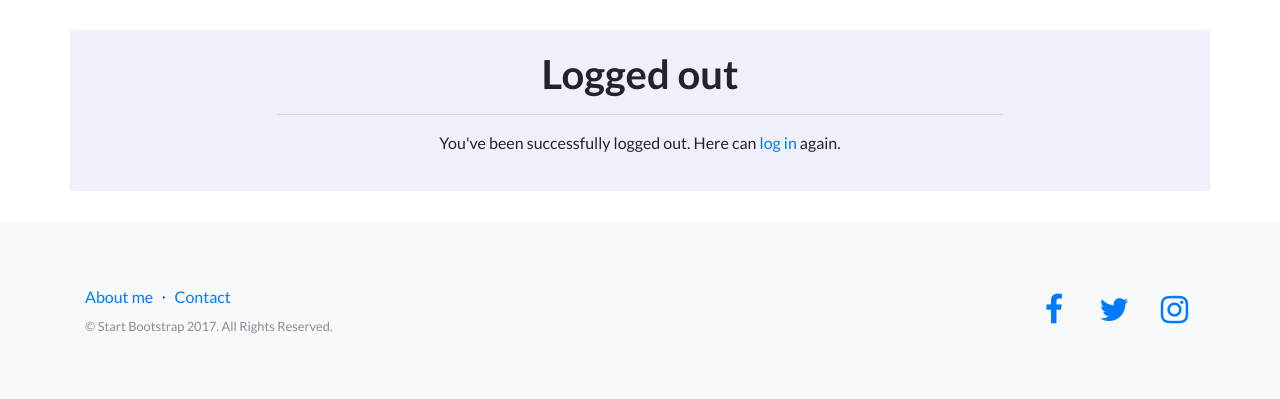
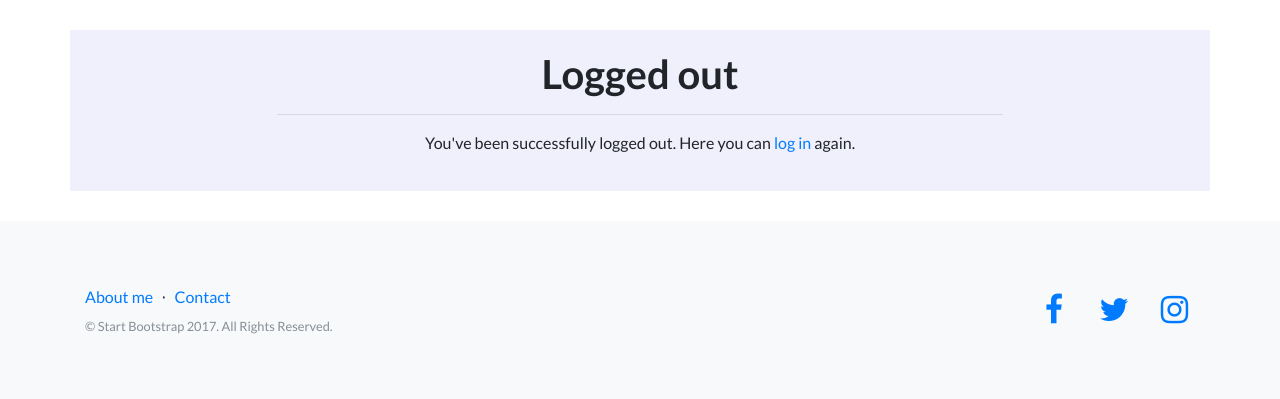
Before and after one commit to Cheetar/spending_tracker, a Django app: page /accounts/logout/ in a window 1280 px wide. Shown: the part 56-455 px from the top of the page. Run offline with Django 3.2, Linux system fonts and the light colour scheme; some libraries are stand-ins or nearby versions.

Commit message:
Fixed typo in logged_out.html

```diff
--- a/templates/registration/logged_out.html
+++ b/templates/registration/logged_out.html
@@ -3,5 +3,5 @@
 {% block title %}Logged out{% endblock %}
 
 {% block registration-content %}
-  <p>You've been successfully logged out. Here can <a href="{% url 'login' %}">log in</a> again.</p>
+  <p>You've been successfully logged out. Here you can <a href="{% url 'login' %}">log in</a> again.</p>
 {% endblock %}
```
